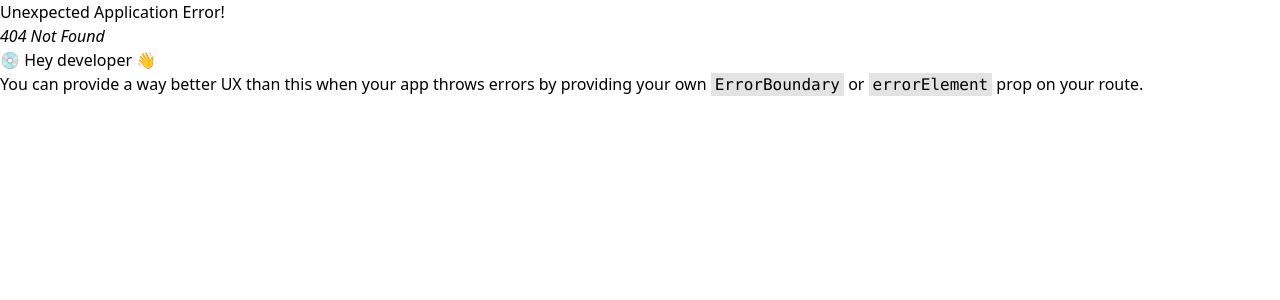
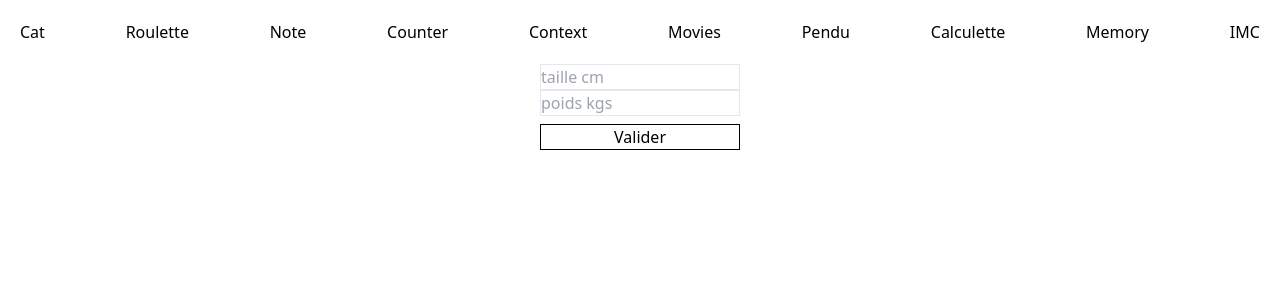
Before and after one commit to j-vaillant/front-apps, a React (Create React App) app: page /imc in a window 1280 px wide. Before the commit this address had no page. Shown: the top 300 px of the page. Built offline with nearby package versions, Linux system fonts and the light colour scheme.

Commit message:
add imc form

```diff
--- a/package.json
+++ b/package.json
@@ -3,6 +3,7 @@
   "version": "0.1.0",
   "private": true,
   "dependencies": {
+    "@hookform/resolvers": "^3.9.1",
     "@testing-library/jest-dom": "^5.17.0",
     "@testing-library/user-event": "^13.5.0",
     "@types/jest": "^27.5.2",
@@ -12,10 +13,12 @@
     "clsx": "^2.1.1",
     "react": "^18.3.1",
     "react-dom": "^18.3.1",
+    "react-hook-form": "^7.53.2",
     "react-router-dom": "^6.27.0",
     "react-scripts": "5.0.1",
     "typescript": "^4.9.5",
-    "web-vitals": "^2.1.4"
+    "web-vitals": "^2.1.4",
+    "zod": "^3.23.8"
   },
   "scripts": {
     "start": "react-scripts start",
--- /dev/null
+++ b/src/components/Get.tsx
@@ -0,0 +1,22 @@
+import { FC } from "react";
+import { useParams, useNavigate } from "react-router-dom";
+
+type Props = {};
+
+const Get: FC<Props> = () => {
+  const { id } = useParams();
+  const navigate = useNavigate();
+
+  const handleClick = () => {
+    navigate("/");
+  };
+
+  return (
+    <div>
+      {id}
+      <button onClick={handleClick}>Naviguer</button>
+    </div>
+  );
+};
+
+export default Get;
--- /dev/null
+++ b/src/components/IMC.tsx
@@ -0,0 +1,48 @@
+import { z } from "zod";
+import { zodResolver } from "@hookform/resolvers/zod";
+import { useForm } from "react-hook-form";
+import { useState } from "react";
+
+const ImcSchema = z.object({
+  size: z.number(),
+  weight: z.number(),
+});
+
+type ImcDefinition = z.infer<typeof ImcSchema>;
+
+const Imc = () => {
+  const { register, handleSubmit } = useForm<ImcDefinition>({
+    resolver: zodResolver(ImcSchema),
+  });
+  const [imcScore, setImcScore] = useState<number | null>(null);
+  const onSubmit = (values: ImcDefinition) => {
+    setImcScore((values.weight / Math.pow(values.size, 2)) * 100);
+  };
+
+  return (
+    <div className="flex flex-col w-[200px]">
+      <form onSubmit={handleSubmit(onSubmit)}>
+        <input
+          className="border-[1px] w-full border-blacks"
+          placeholder="taille cm"
+          type="number"
+          {...register("size", {
+            setValueAs: (v) => (v === undefined ? 0 : Number(v)),
+          })}
+        />
+        <input
+          className="border-[1px] mb-2 w-full border-blacks"
+          placeholder="poids kgs"
+          type="number"
+          {...register("weight", {
+            setValueAs: (v) => (v === undefined ? 0 : Number(v)),
+          })}
+        />
+        <button className="border-[1px] border-black w-full">Valider</button>
+        {imcScore && <span>Votre IMC {imcScore.toFixed(2)}</span>}
+      </form>
+    </div>
+  );
+};
+
+export default Imc;
--- a/src/pages/Main.tsx
+++ b/src/pages/Main.tsx
@@ -31,6 +31,9 @@ const Main = () => {
         <li>
           <Link to="/memory">Memory</Link>
         </li>
+        <li>
+          <Link to="/imc">IMC</Link>
+        </li>
       </nav>
       <Outlet />
     </div>
```
Also changed, not shown: src/App.tsx (+10 -0 lines), 1 other file (tests, documents, lock files or other folders).
